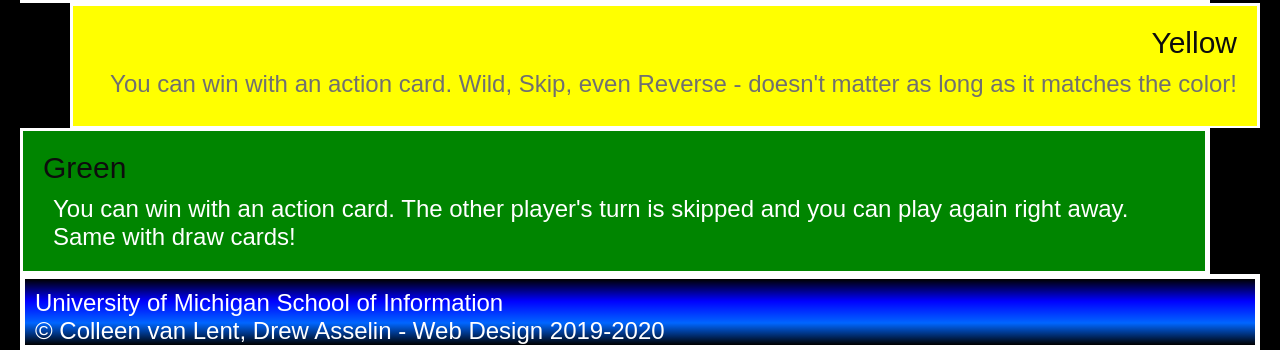
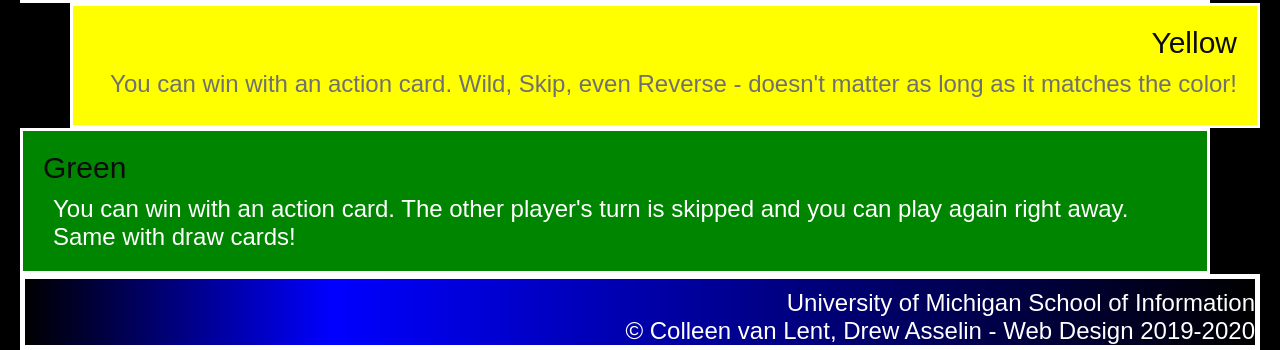
Before and after one commit to Marjunique/hw2-2023, a plain HTML site: page index.html in a window 1280 px wide. Shown: the part 807-1157 px from the top of the page. Drawn offline with Linux system fonts and the light colour scheme.

Commit message:
Add files via upload

```diff
--- a/css/style.css
+++ b/css/style.css
@@ -47,26 +47,24 @@ body div{
     color: #C4C4C4;
     text-align: left;
     margin-right: 50px;
-    border: ;
-    top right bottom left
+    border: 2px 5px 0 0;
 }
 .yellow{
     background-color: #FFFF00;
     color: #707070;
     text-align: right;
     margin-left: 50px;
-    border-bottom-width: 2px; (fix this)
-    border-left-width: 5px;
+    border: 0 0 2px 5px;
 }
 .green{
     background-color: #008500;
     text-align: left;
     margin-right: 50px;
-    border-right-width: 5px; (fix this)
-    border-top-width: 2px;
+    border: 2px 5px 0 0;
 }
 footer{
-    background-image: linear-gradient(#000000, #0000ff,  #0066ff, #000000);
+    background: linear-gradient(90deg, rgba(0,0,0,1) 0%, rgba(0,0,255,1) 25%, rgba(0,0,150,1) 56%, rgba(0,0,0,1) 100%);
     border: 5px solid;
     border-color: #FFFFFF;
+    text-align: right;
 }
```
